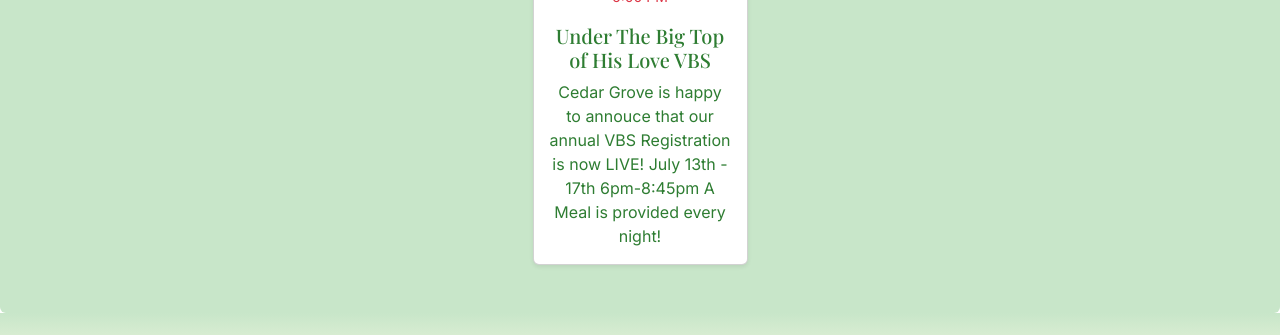
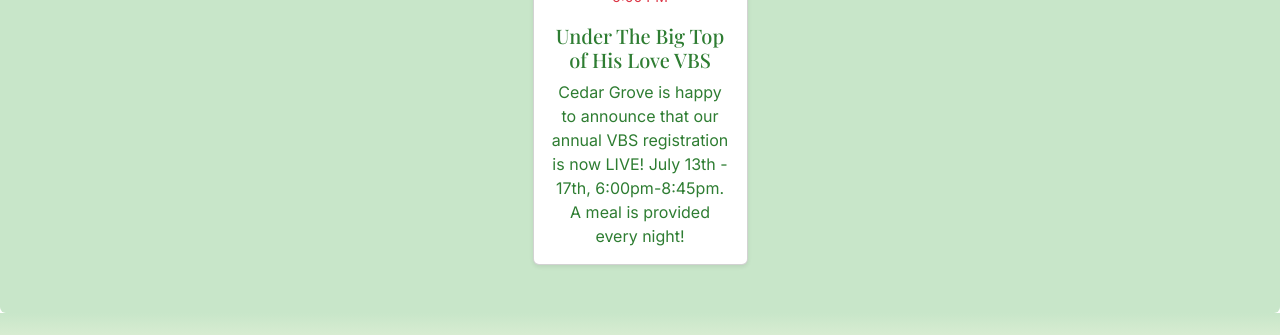
Before and after one commit to cedargrovechristian/cedargrovechristian.github.io, a Jekyll site: the page built from index.html, in a window 1280 px wide and 900 px high, scrolled down 2313 px. Shown: the part 178-513 px from the top of the window. Built offline with Jekyll 4.4.1, drawn with Linux system fonts in a browser that asks for light colours.

Commit message:
Update events.yml

```diff
--- a/_data/events.yml
+++ b/_data/events.yml
@@ -2,7 +2,8 @@
   date: 2026-07-13 18:00
   end: 2026-07-17 20:45
   image: assets/images/vbs2026eventcard.png
-  description: "Cedar Grove is happy to annouce that our annual VBS Registration is now LIVE! July 13th - 17th 6pm-8:45pm A Meal is provided every night!"
+  link: /vbs2026/
+  description: "Cedar Grove is happy to announce that our annual VBS registration is now LIVE! July 13th - 17th, 6:00pm-8:45pm. A meal is provided every night!"
 
 #- title: "Christmas Play"
  # date:
```
